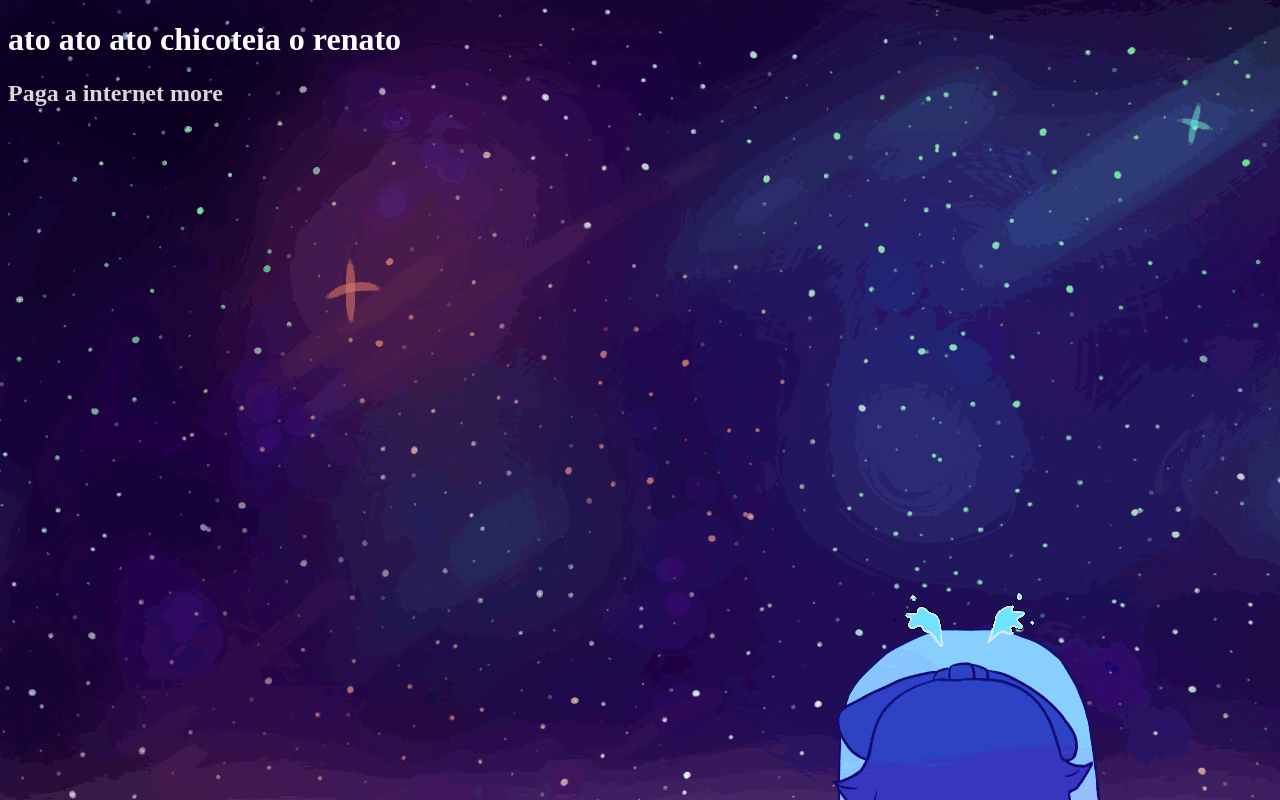
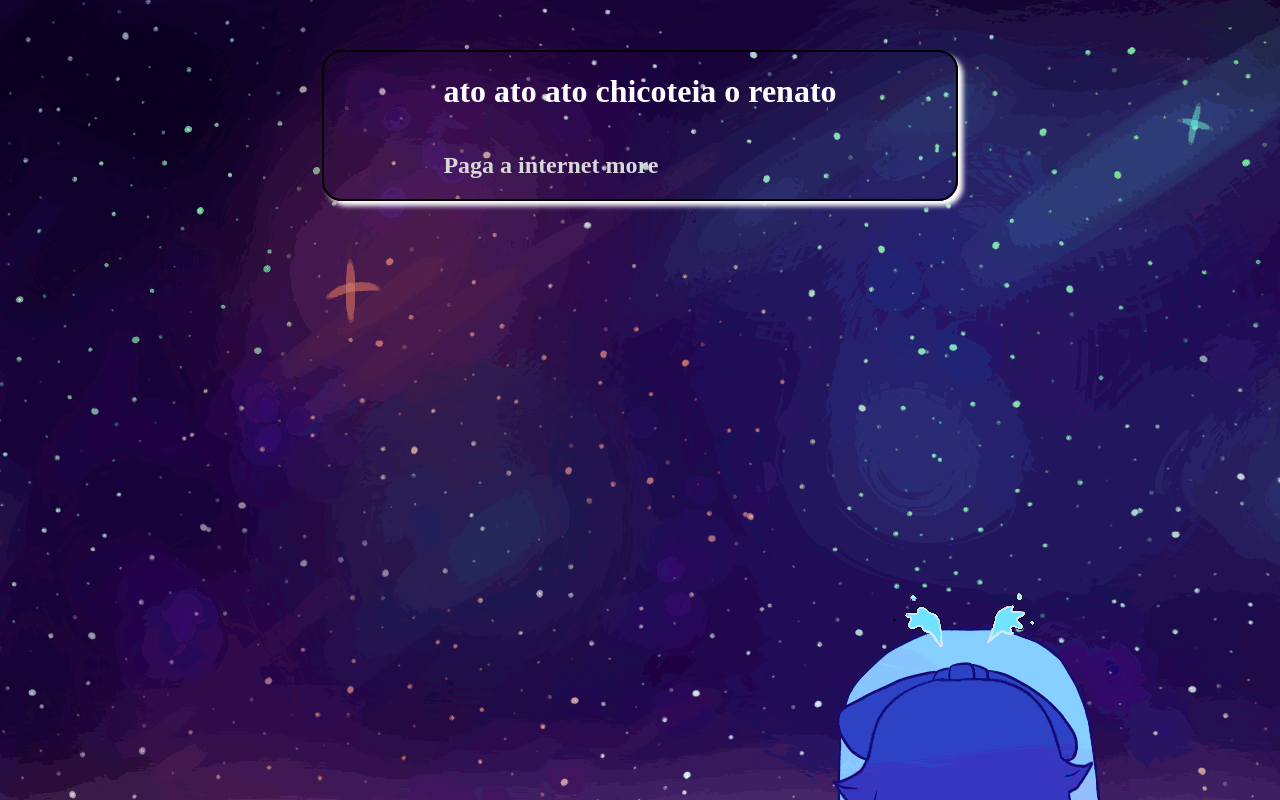
Before and after one commit to amaralmili/capivaranotes, a website built with Vite: page offline.html in a window 1280 px wide. Built offline with nearby package versions, Linux system fonts and the light colour scheme.

Commit message:
arrumando atilizacao

```diff
--- a/css/offline.css
+++ b/css/offline.css
@@ -9,3 +9,14 @@ h1{
 h2{
     color: rgb(216, 216, 216);
 }
+.offline{
+    border: 2px solid black;
+    border-radius: 20px;
+    width: 50%;
+    display: grid;
+    justify-content: center;
+    margin-left: auto;
+    margin-right: auto;
+    margin-top: 50px;
+    box-shadow: 5px 5px 5px white;
+}
```
Also changed, not shown: css/style.css (+6 -1 lines), index.html (+2 -1 lines).
